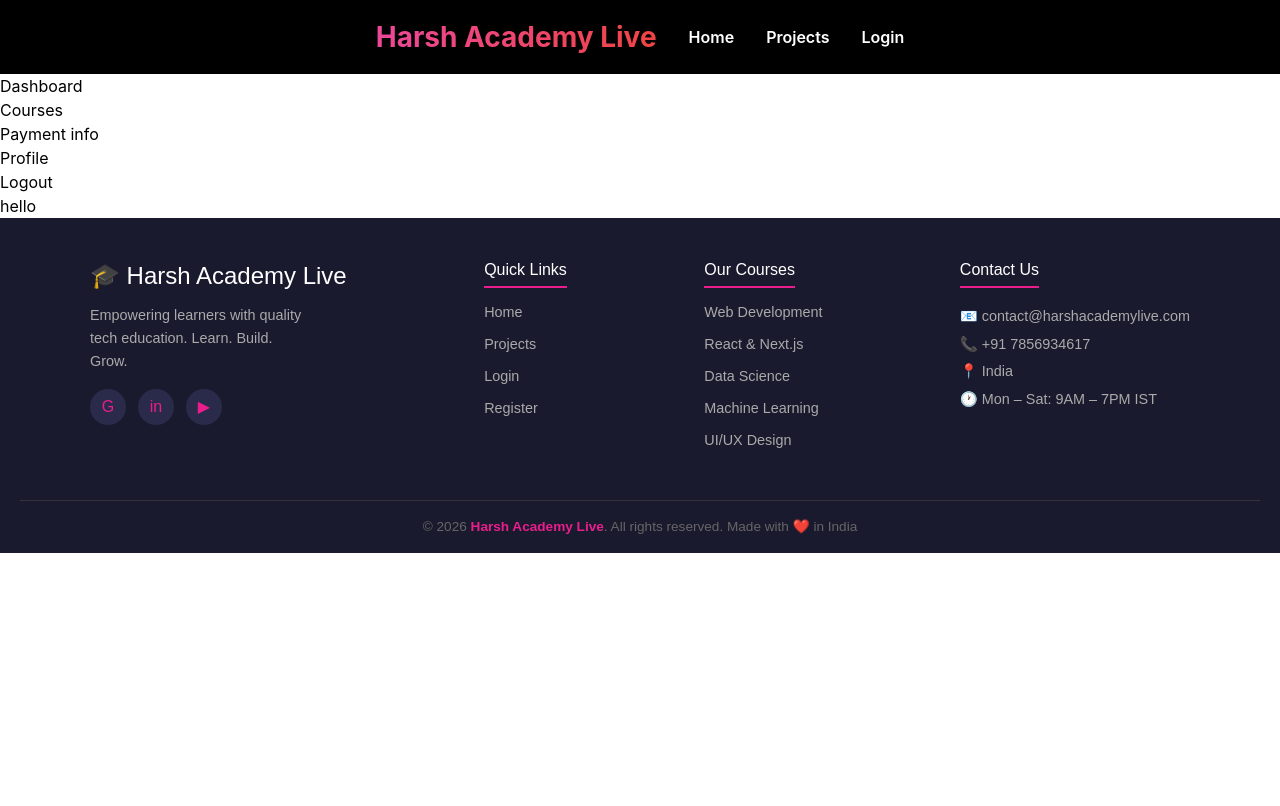
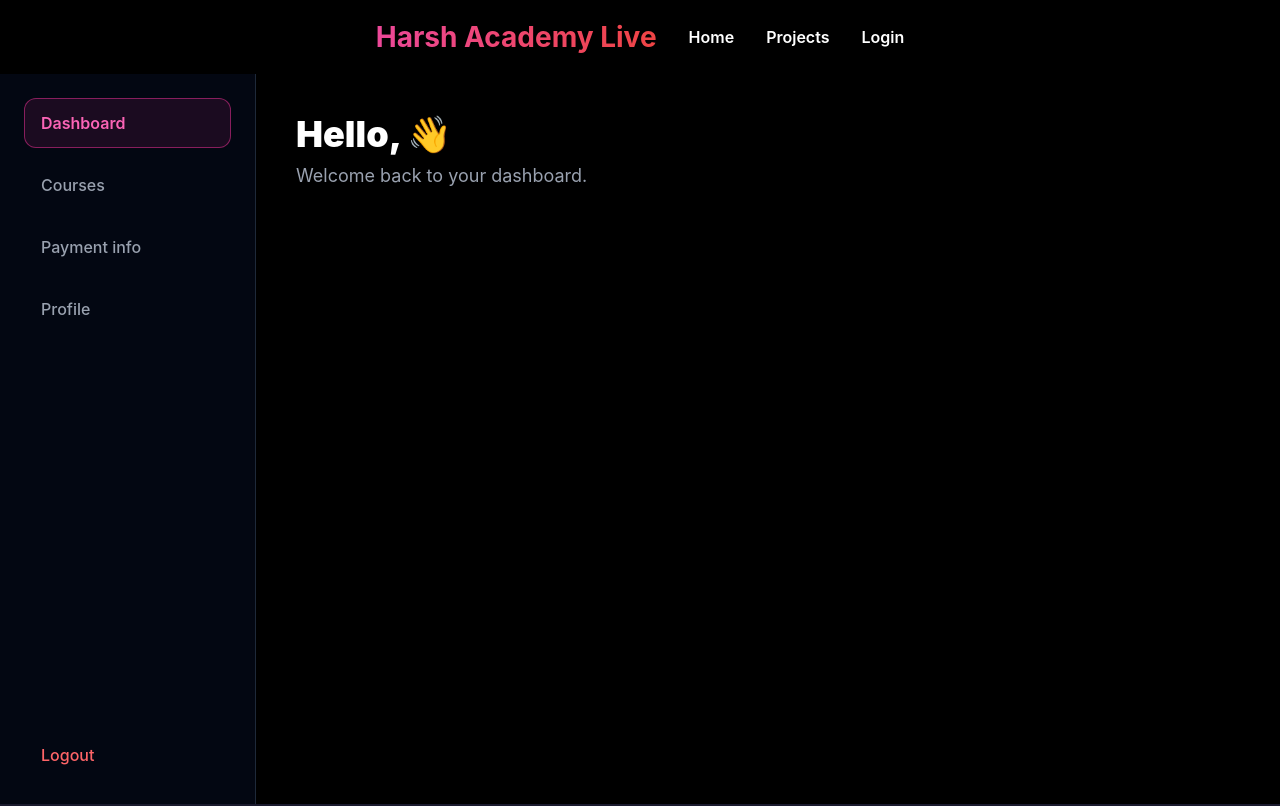
Before and after one commit to harsh-suman5/testing_website, a React (Vite) app: page /dash_home in a window 1280 px wide. Shown: the top 806 px of the page. Built offline with nearby package versions, Linux system fonts and the light colour scheme; no server answers.

Commit message:
sidebar added to dashboard

```diff
--- a/src/components/dashboard/dash_home.jsx
+++ b/src/components/dashboard/dash_home.jsx
@@ -6,18 +6,44 @@ const Dash_home = () => {
     return (
         <>
             <Dash_navbar />
-            <div className="container">
-              <div className="sidebar">
-                 <ul>
-                <li><a href="/dash_home">Dashboard</a></li>
-                <li><a href="/dash_home">Courses</a></li>
-                <li><a href="/dash_home">Payment info</a></li>
-                <li><a href="/dash_home">Profile</a></li>
-                <li><a href="/dash_home">Logout</a></li>
-              </ul>
+            <div className="flex min-h-[calc(100vh-70px)] bg-black text-white">
+              {/* Sidebar */}
+              <div className="w-64 bg-gray-950 border-r border-gray-800 p-6 flex flex-col">
+                <ul className="flex flex-col gap-3 h-full">
+                  <li>
+                    <a href="/dash_home" className="block px-4 py-3 rounded-xl bg-pink-500/10 text-pink-400 border border-pink-500/50 font-semibold transition-all">
+                      Dashboard
+                    </a>
+                  </li>
+                  <li>
+                    <a href="/dash_home" className="block px-4 py-3 rounded-xl text-gray-400 hover:text-white hover:bg-gray-900 border border-transparent hover:border-gray-700 transition-all font-medium">
+                      Courses
+                    </a>
+                  </li>
+                  <li>
+                    <a href="/dash_home" className="block px-4 py-3 rounded-xl text-gray-400 hover:text-white hover:bg-gray-900 border border-transparent hover:border-gray-700 transition-all font-medium">
+                      Payment info
+                    </a>
+                  </li>
+                  <li>
+                    <a href="/dash_home" className="block px-4 py-3 rounded-xl text-gray-400 hover:text-white hover:bg-gray-900 border border-transparent hover:border-gray-700 transition-all font-medium">
+                      Profile
+                    </a>
+                  </li>
+                  <li className="mt-auto">
+                    <a href="/dash_home" className="block px-4 py-3 rounded-xl text-red-400 hover:bg-red-500/10 border border-transparent hover:border-red-500/30 transition-all font-medium">
+                      Logout
+                    </a>
+                  </li>
+                </ul>
               </div>
-              <div className="main">
-                <h1>hello {username}</h1>
+
+              {/* Main Content */}
+              <div className="flex-1 p-10">
+                <h1 className="text-4xl font-black mb-2">
+                  Hello, <span className="bg-gradient-to-r from-pink-500 to-red-500 bg-clip-text text-transparent">{username}</span> 👋
+                </h1>
+                <p className="text-gray-400 text-lg">Welcome back to your dashboard.</p>
               </div>
             </div>
 
```
